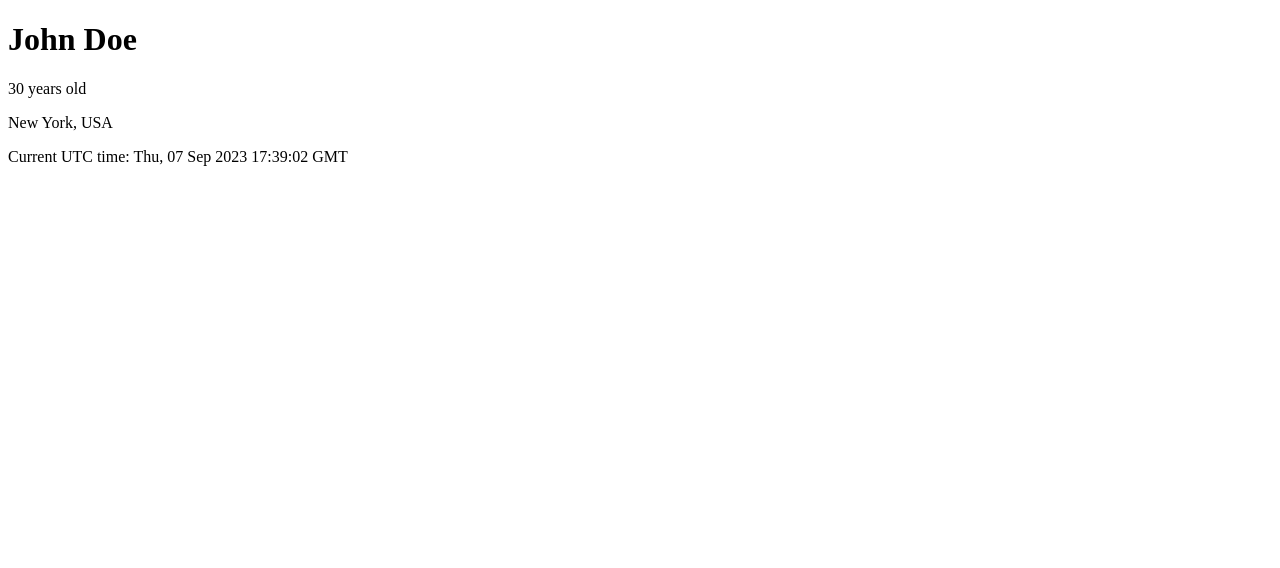
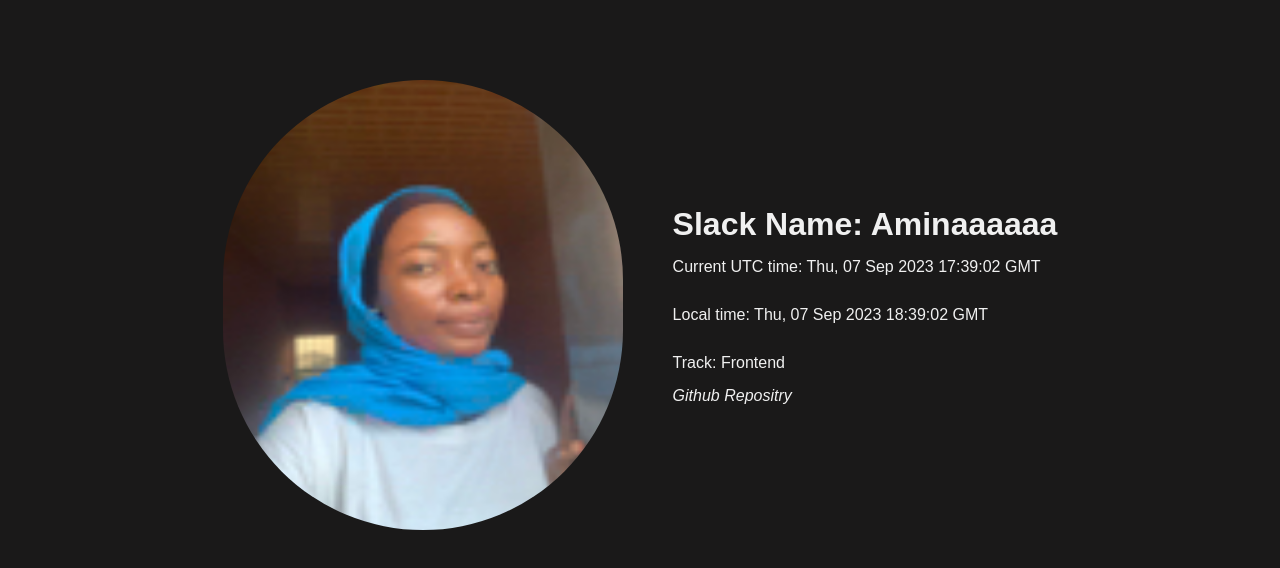
Before and after one commit to mimalson/HNgFirstTask, a plain HTML site: page index.html in a window 1280 px wide. Drawn offline with Linux system fonts and the light colour scheme.

Commit message:
final file added

```diff
--- a/index.html
+++ b/index.html
@@ -3,15 +3,23 @@
 <head>
     <meta charset="UTF-8">
     <meta name="viewport" content="width=device-width, initial-scale=1.0">
-    <link rel="stylesheet" href="styles.css">
+    <link rel="stylesheet" href="style.css">
     <title>Personal Data Page</title>
 </head>
 <body>
-    <h1 data-testid="name">John Doe</h1>
-    <p data-testid="age">30 years old</p>
-    <p data-testid="location">New York, USA</p>
-    <div data-testid="currentDayOfTheWeek"id="dayOfWeek"></div>
-    <div data-testid="currentUTCTime" id="utcTime"></div>
+    <div class="hng">
+        <img data-testid="slackDisplayImage" src="./image.jfif" alt="" srcset="">
+
+        <div class="textt">
+            <h1 data-testid="slackUserName">Slack Name: Aminaaaaaa</h1>
+            <p data-testid="currentUTCTime" id="utcTime"></p>
+            <p data-testid="currentDayOfTheWeek"id="utcCurrentDay"></p>
+            <p data-testid="myTrack">Track: Frontend</p>
+            <a data-testid="githubURL" href="https://github.com/mimalson/HNgFirstTask">Github Repositry</a>
+
+        </div>
+    </div>
+
 
     <script src="script.js"></script>
 </body>
--- a/script.js
+++ b/script.js
@@ -8,7 +8,7 @@
 
 // Display the current UTC time
 const utcTimeElement = document.getElementById('utcTime');
-        const utcTimePlusOneElement = document.getElementById('utcTimePlusOne');
+const utcTimePlusOneElement = document.getElementById('utcCurrentDay');
 
 utcTimeElement.textContent = 'Current UTC time: ' + currentUTCTime;
-        utcTimePlusOneElement.textContent = 'UTC+1 time: ' + utcPlusOneTime.toUTCString();
+utcTimePlusOneElement.textContent = 'Local time: ' + utcPlusOneTime.toUTCString();
--- a/style.css
+++ b/style.css
@@ -1,19 +1,64 @@
-/* styles.css */
+*{
+    box-sizing: border-box;
+    margin: 0;
+    padding: 0;
+}
 body {
     font-family: Arial, sans-serif;
     text-align: center;
-    background-color: #f0f0f0;
+    background-color: #1a1919;
+    color: #f0f0f0;
 }
 
-h1 {
-    color: #333;
+.hng{
+    display: flex;
+    flex-direction: row;
+    align-items: center;
+    justify-content: center;
+    padding-top: 5rem;
+    text-align: left;
+}
+
+.textt{
+    padding-left: 50px;
+}
+img{
+    width: 400px;
+    height: 450px;
+    border-radius: 200px;
 }
 
 p {
-    color: #666;
+   padding: 15px 0px 15px 0px;
 }
 
-div[data-testid="real-time-data"] {
-    font-weight: bold;
+
+a{
+    text-decoration: none;
+    color: #f0f0f0;
+    font-style: italic;
+}
+
+a:hover{
     color: #0073e6;
 }
+
+@media only screen and (max-width:600px) {
+
+    img{
+        width: 200px;
+        height: 250px;
+    }
+
+    .hng{
+        display: flex;
+        flex-direction: column;
+        padding-top: 3rem;
+        text-align: center;
+    }
+
+    h1{
+        font-size: 20px;
+        padding-top: 15px;
+    }
+}
```
Also changed, not shown: image.jfif (added). Lines whose indentation alone changed are shown as unchanged.
